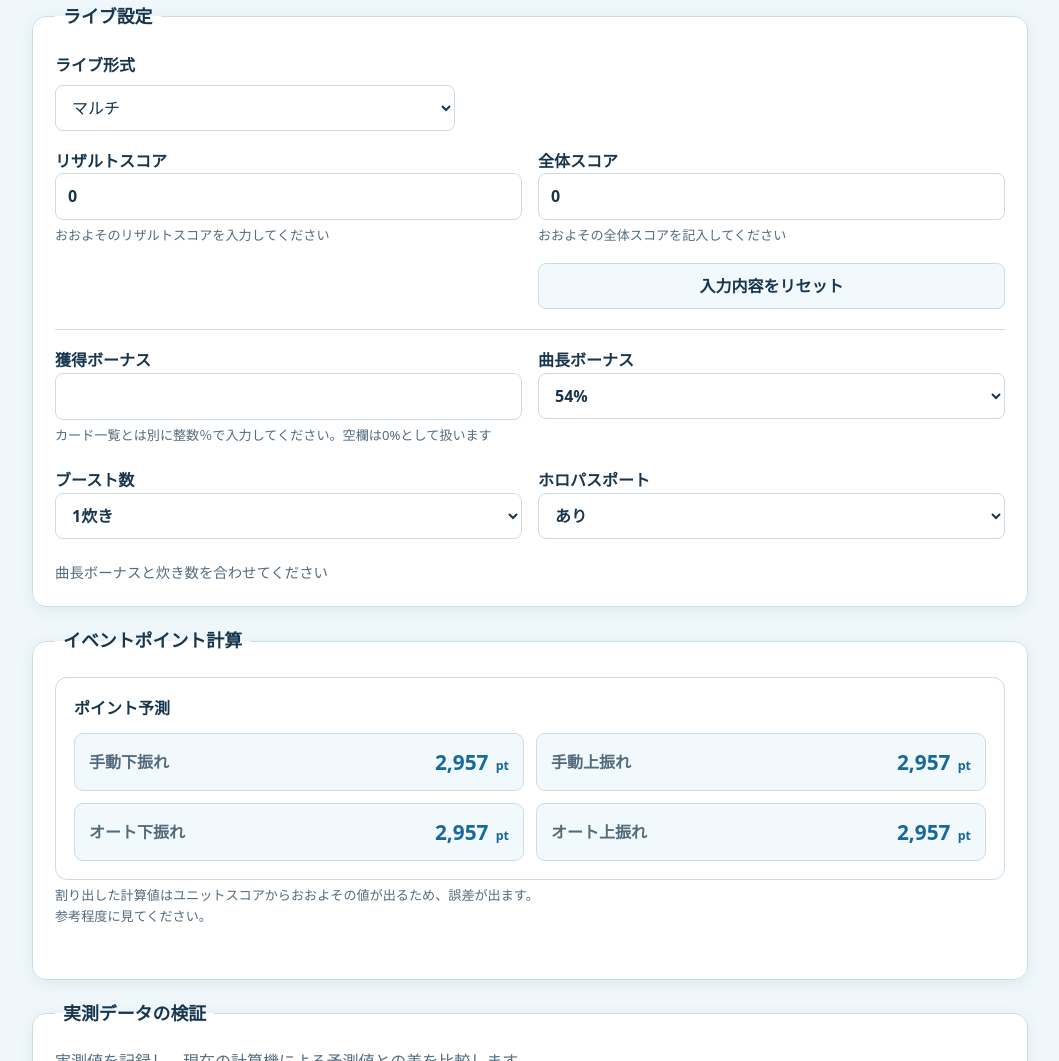
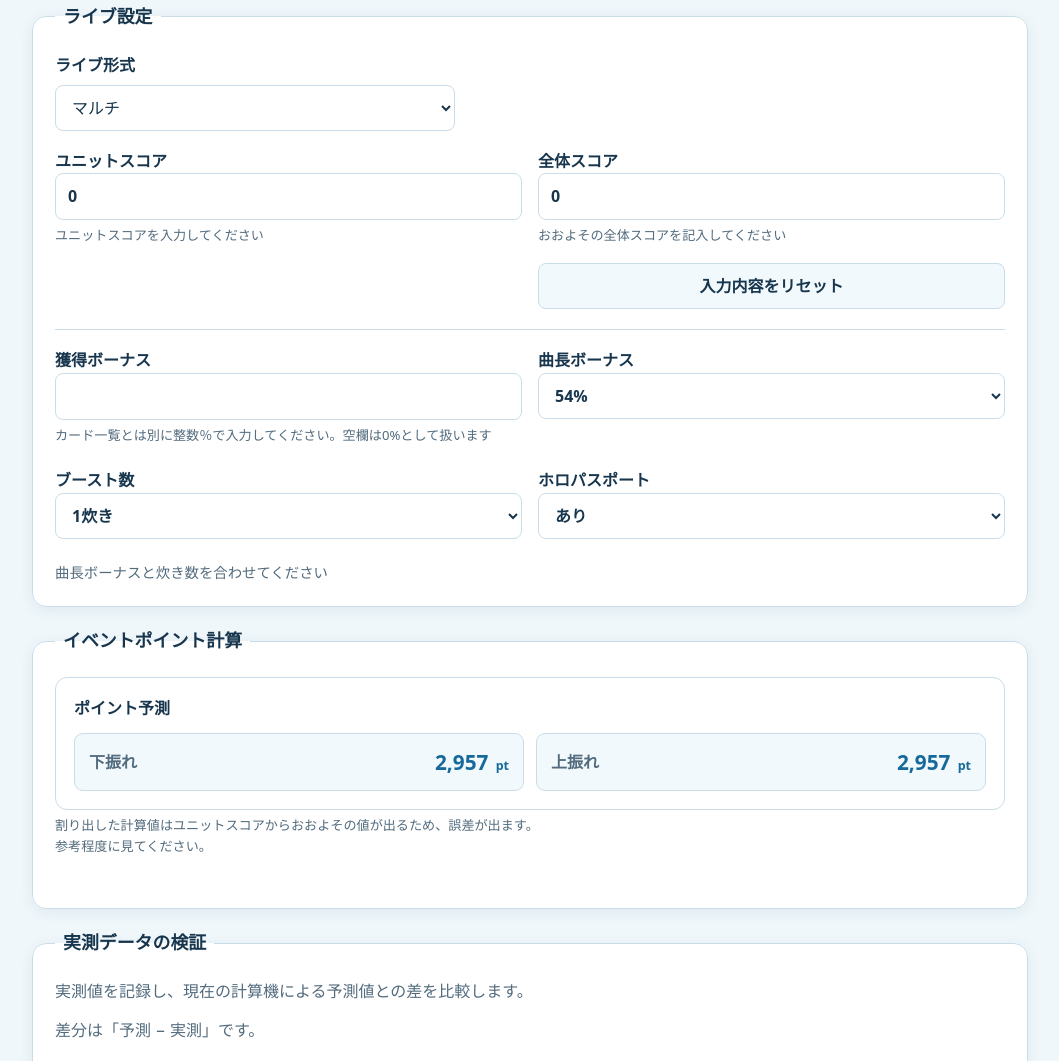
Before and after one commit to 21noname-lab/hololive-dreams-calculator, a plain HTML site: page index.html in a window 1280 px wide. Shown: the part 1269-2330 px from the top of the page, without its empty margins (110-1169 px from the left). Drawn offline with Linux system fonts and the light colour scheme.

Commit message:
通常ポイント予測を下振れ・上振れの2項目に統一
* Show two unit-score prediction ranges

* Use 1.2x and 1.5x prediction bounds

```diff
--- a/index.html
+++ b/index.html
@@ -65,9 +65,9 @@
 
       <div class="score-settings-group">
         <label for="unit-score">
-          リザルトスコア
+          ユニットスコア
           <input id="unit-score" type="text" inputmode="numeric" pattern="[0-9]*" value="0" autocomplete="off">
-          <span class="field-help">おおよそのリザルトスコアを入力してください</span>
+          <span class="field-help">ユニットスコアを入力してください</span>
         </label>
         <div id="multi-score-field" class="multi-score-group" hidden>
           <label for="multi-score">
@@ -118,20 +118,12 @@
         <h3>ポイント予測</h3>
         <div class="range-results-grid">
           <div class="range-result">
-            <span>手動下振れ</span>
-            <strong><output id="manual-low-result">—</output><small> pt</small></strong>
+            <span>下振れ</span>
+            <strong><output id="low-result">—</output><small> pt</small></strong>
           </div>
           <div class="range-result">
-            <span>手動上振れ</span>
-            <strong><output id="manual-high-result">—</output><small> pt</small></strong>
-          </div>
-          <div class="range-result">
-            <span>オート下振れ</span>
-            <strong><output id="auto-low-result">—</output><small> pt</small></strong>
-          </div>
-          <div class="range-result">
-            <span>オート上振れ</span>
-            <strong><output id="auto-high-result">—</output><small> pt</small></strong>
+            <span>上振れ</span>
+            <strong><output id="high-result">—</output><small> pt</small></strong>
           </div>
         </div>
       </div>
--- a/script.js
+++ b/script.js
@@ -192,10 +192,8 @@ function calculateAdditionalPoints({ liveMode, unitScore, multiScore, scoreCorre
   });
 
   return {
-    manualLow: calculateScenario(1.2),
-    manualHigh: calculateScenario(1.3),
-    autoLow: calculateScenario(0.9),
-    autoHigh: calculateScenario(1.0)
+    low: calculateScenario(1.2),
+    high: calculateScenario(1.5)
   };
 }
 
@@ -257,8 +255,8 @@ function updateCalculator() {
   if (values.error) {
     errorElement.textContent = values.error;
     resultElement.textContent = "—";
-    ["manual-low-result", "manual-high-result", "auto-high-result", "auto-low-result"].forEach((id) => {
-      document.querySelector(`#${id}`).textContent = "—";
+    ["low-result", "high-result"].forEach((id) => {
+      document.querySelector("#" + id).textContent = "—";
     });
     return;
   }
@@ -287,10 +285,8 @@ function updateCalculator() {
     songRate: values.songRate,
     boostRate: values.boostRate
   });
-  document.querySelector("#manual-low-result").textContent = additionalPoints.manualLow.toLocaleString("ja-JP");
-  document.querySelector("#manual-high-result").textContent = additionalPoints.manualHigh.toLocaleString("ja-JP");
-  document.querySelector("#auto-low-result").textContent = additionalPoints.autoLow.toLocaleString("ja-JP");
-  document.querySelector("#auto-high-result").textContent = additionalPoints.autoHigh.toLocaleString("ja-JP");
+  document.querySelector("#low-result").textContent = additionalPoints.low.toLocaleString("ja-JP");
+  document.querySelector("#high-result").textContent = additionalPoints.high.toLocaleString("ja-JP");
 }
 
 function showStorageError(message, error) {
```
